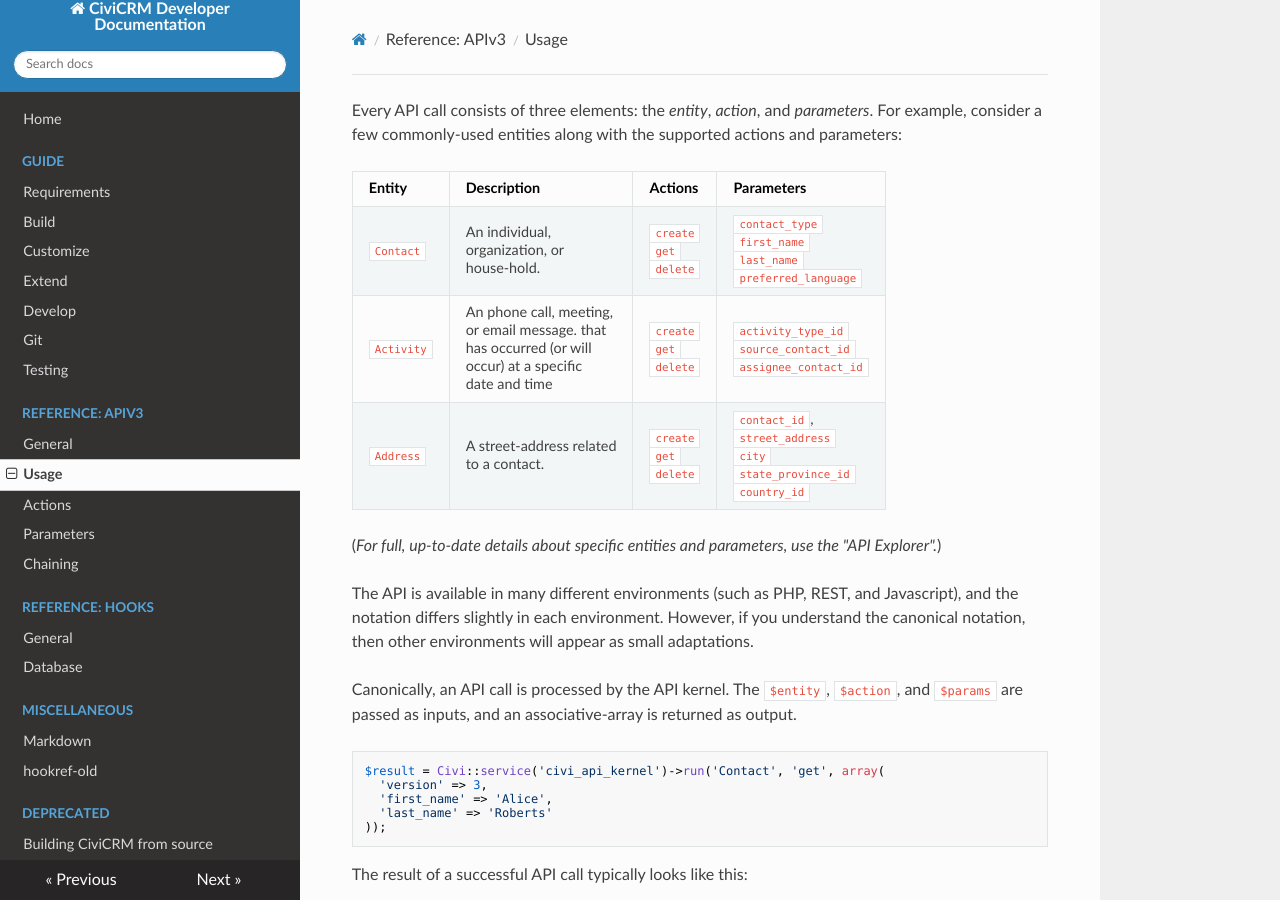
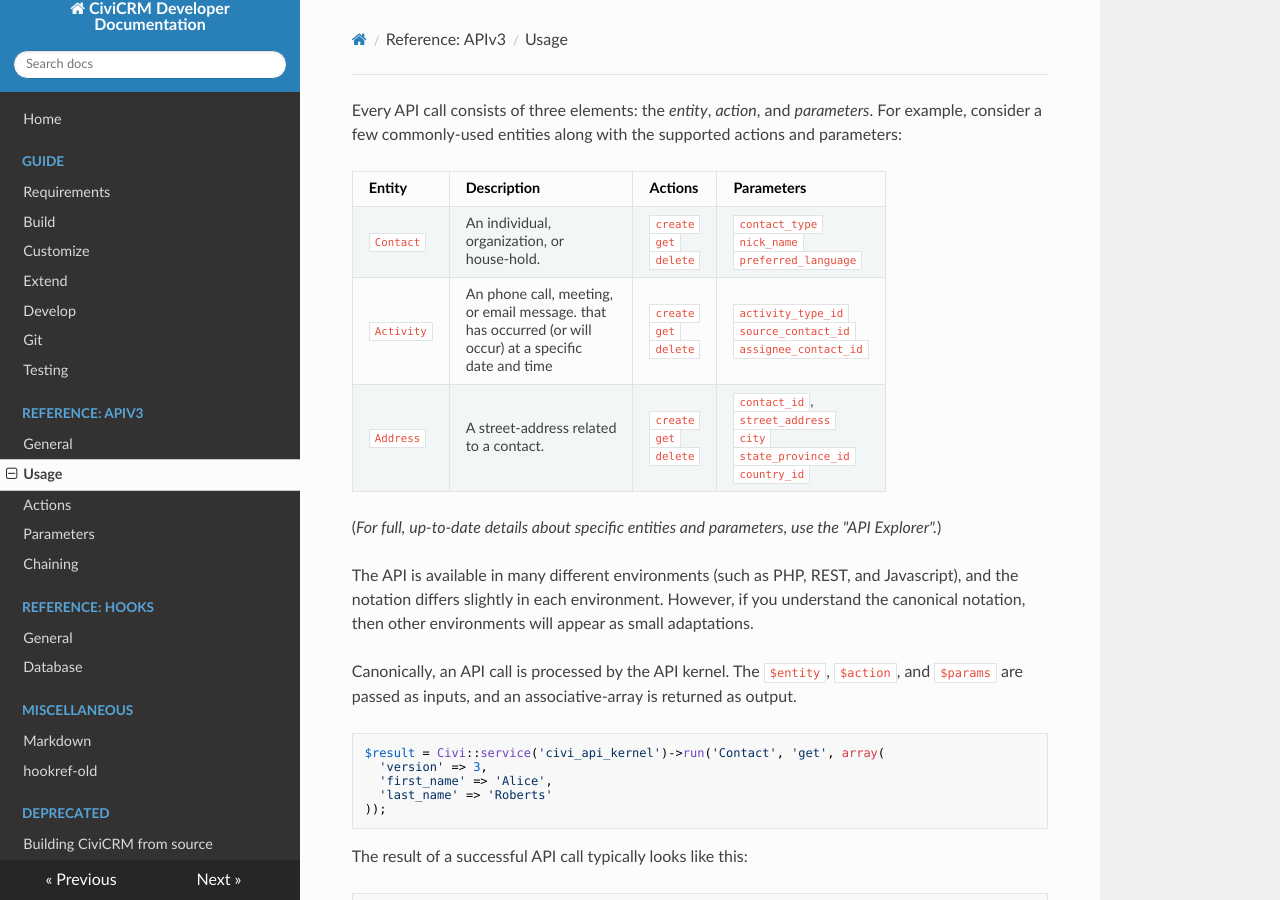
Before and after one commit to civicrm/civicrm-dev-docs, an MkDocs documentation site: the page built from docs/api/usage.md, in a window 1280 px wide and 900 px high. Built offline with MkDocs 1.6.1, drawn with Linux system fonts in a browser that asks for light colours; nearby versions of some CDN libraries; old or Windows-style settings are respelled for this version of MkDocs.

Commit message:
api/usage.md - Change example fields for `Contact`
The `first_name`/`organiztion_name` is kind of an ugly bit and tangential to
the main point here (entities vs actions vs parameters).  Choose fields that
more clearly apply to all contacts.

```diff
--- a/docs/api/usage.md
+++ b/docs/api/usage.md
@@ -5,7 +5,7 @@
 
 | Entity                   | Description              | Actions |  Parameters       |
 |--------------------------|--------------------------|---------|-------------------|
-| <code>Contact</code>     | An individual, <br /> organization, or <br />house-hold.         |<code>create</code><br/><code>get</code><br/><code>delete</code><br/>| <code>contact\_type</code><br /> <code>first\_name</code>  <br /><code>last\_name</code> <br /><code>preferred\_language</code>       |
+| <code>Contact</code>     | An individual, <br /> organization, or <br />house-hold.         |<code>create</code><br/><code>get</code><br/><code>delete</code><br/>| <code>contact\_type</code><br /> <code>nick\_name</code>  <br /><code>preferred\_language</code>       |
 | <code>Activity</code>    | An phone call, meeting,<br /> or email message. that <br /> has occurred (or will <br /> occur) at a specific <br /> date and time|<code>create</code><br/><code>get</code><br/><code>delete</code><br/>| <code>activity\_type\_id</code> <br /> <code>source\_contact\_id</code> <br /> <code>assignee\_contact\_id</code>    |
 | <code>Address</code>     | A street-address related <br /> to a contact. |<code>create</code><br/><code>get</code><br/><code>delete</code><br/>| <code>contact\_id</code>,  <br /> <code>street\_address</code> <br /> <code>city</code>  <br /> <code>state\_province\_id</code> <br /> <code>country\_id</code>     |
 
```
